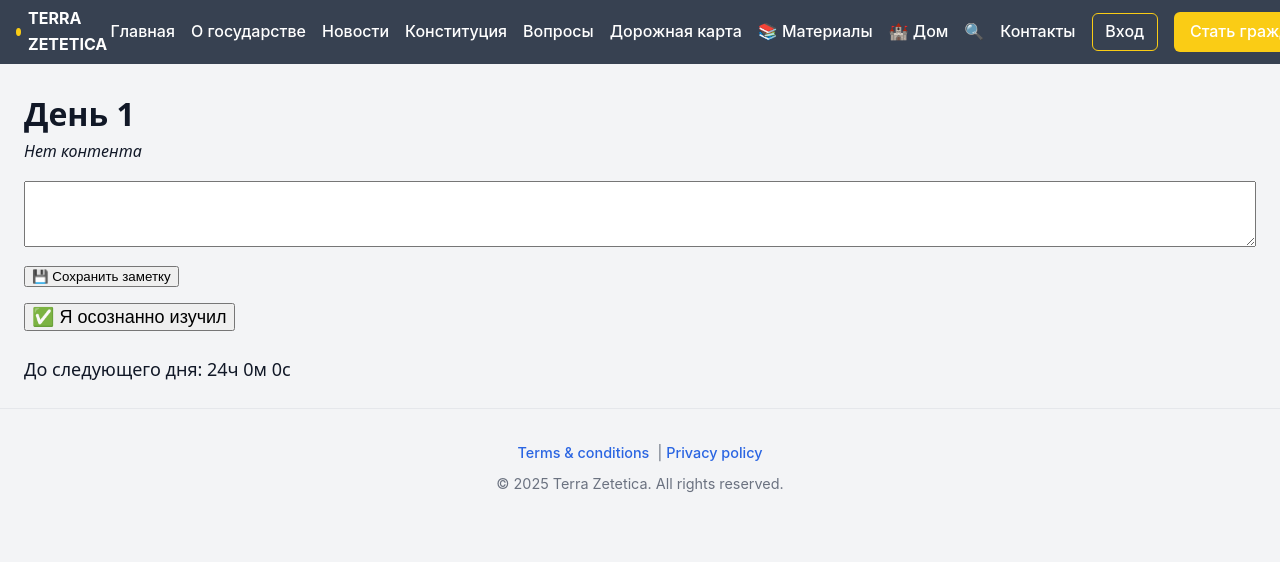
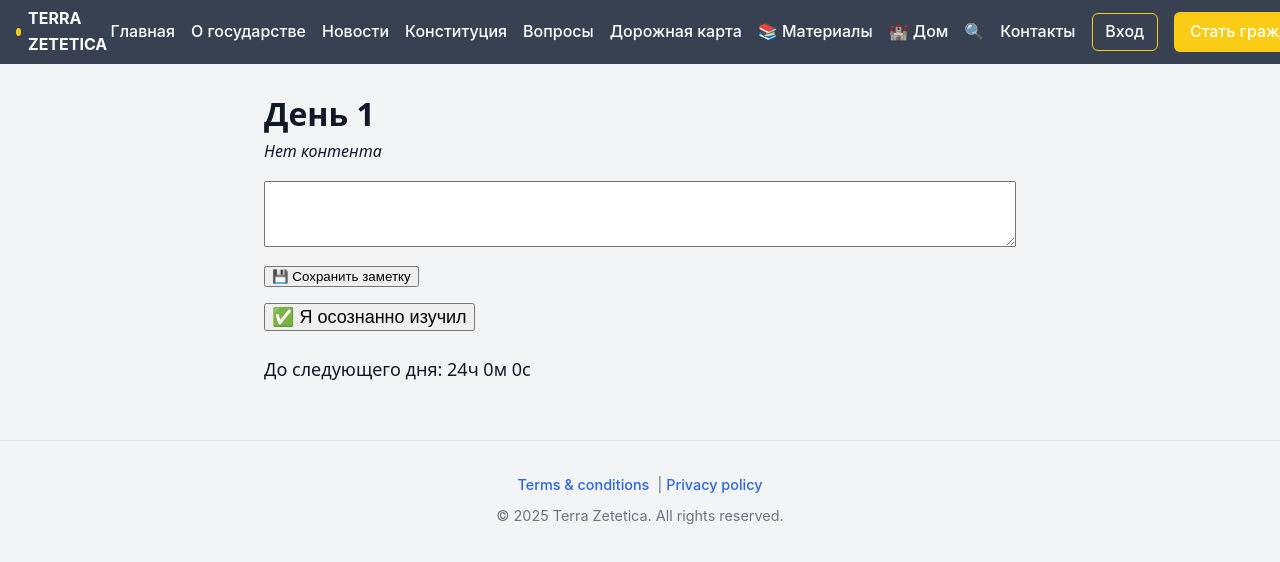
Before and after one commit to kardinalmarkov/terra-zetetica, a Next.js app: page /challenge2 in a window 1280 px wide. Shown: the top 562 px of the page. Built offline with nearby package versions, Linux system fonts and the light colour scheme; no server answers; the database is empty.

Commit message:
Update challenge2.js

```diff
--- a/pages/challenge2.js
+++ b/pages/challenge2.js
@@ -1,207 +1,157 @@
-// pages/challenge2.js
-// ================================================================
-//  • URL: /challenge2?day=N     (N от 1 до 14)
-//  • Markdown через react-markdown
-//  • Сохранение:
-//       1) Supabase SDK upsert  → статус «Сохранено ✓»
-//       2) если ошибка/оффлайн → кладём в очередь LS  → «В очереди ✓»
-//       3) sendBeacon отправит очередь при закрытии вкладки
-//  • Таймер 24 ч – Web-Worker, fallback setInterval
-//-----------------------------------------------------------------
-
-import { useEffect, useState }   from 'react';
-import { supabase }              from '../lib/supabase';
-import { getCid }                from '../utils/localAuth';
-import ReactMarkdown             from 'react-markdown';
-import Link                      from 'next/link';
+// pages/challenge2.js  — full‑featured page with DayMaterial, can_skip support
+// ========================================================================
+//  * URL           : /challenge2?day=N   (N 1‑14, default 1)
+//  * Markdown      : rendered via <DayMaterial> (title, subtitle, media, links …)
+//  * Save flow     : SDK‑upsert  → queue  → sendBeacon
+//  * Timer         : WebWorker (fallback setInterval) • hidden if can_skip
+//  * Navigation    : «◀ предыдущий / ▶ следующий» + автовыделение если unlocked
+//--------------------------------------------------------------------------
+import { useEffect, useState } from 'react';
+import { supabase }           from '../lib/supabase';
+import { getCid }             from '../utils/localAuth';
+import DayMaterial            from '../components/DayMaterial';
+import Link                   from 'next/link';
+import { parse }              from 'cookie';
 
 const ONE_DAY  = 86_400_000;
 const queueKey = 'tz_queue_v1';
 
-export default function Challenge({ day, material }) {
-  /* ---------------- state --------------------------------------- */
+export default function Challenge({ day, material, canSkip }) {
   const [note, setNote]         = useState('');
-  const [noteStatus, setNStat]  = useState('idle');    // idle | saving | saved | error
-  const [doneStatus, setDStat]  = useState('idle');    // idle | saving | saved | queued | error
-  const [left, setLeft]         = useState(0);
+  const [noteStat, setNStat]    = useState('idle');  // idle | saving | saved | error
+  const [doneStat, setDStat]    = useState('idle');  // idle | saving | saved | queued | error
+  const [left, setLeft]         = useState(canSkip ? 0 : ONE_DAY);
 
-  /* ---------------- helpers ------------------------------------- */
-  async function upsert(payload) {
-    // Переименовываем поле note → notes, чтобы совпало со схемой
-    if (payload.note !== undefined) {
-      payload.notes = payload.note;
-      delete payload.note;
-    }
+  /* --- helpers ---------------------------------------------------- */
+  async function upsert(row) {
+    if (row.note !== undefined) { row.notes = row.note; delete row.note; }
     const { error } = await supabase
       .from('daily_progress')
-      .upsert(payload, { onConflict: 'citizen_id,day_no' });
+      .upsert(row, { onConflict:'citizen_id,day_no' });
     return !error;
   }
+  const flushQueue = async () => {
+    const q = JSON.parse(localStorage.getItem(queueKey)||'[]');
+    if (!q.length) return;
+    const rest=[];
+    for (const r of q) if(!await upsert(r)) rest.push(r);
+    localStorage.setItem(queueKey, JSON.stringify(rest));
+    if (!rest.length && doneStat==='queued') setDStat('saved');
+  };
 
-  async function flushQueue() {
-    const arr = JSON.parse(localStorage.getItem(queueKey) || '[]');
-    if (!arr.length) return;
-    const rest = [];
-    for (const p of arr) if (!(await upsert(p))) rest.push(p);
-    localStorage.setItem(queueKey, JSON.stringify(rest));
-    if (!rest.length && doneStatus === 'queued') setDStat('saved');
-  }
-
-  /* ---------------- initial load ------------------------------- */
-  useEffect(() => {
-    // 1) подгружаем черновик заметки
-    setNote(localStorage.getItem(`tz_note_${day}`) || '');
-
-    // 2) считаем остаток времени до следующего дня
-    const started = Number(localStorage.getItem('tz_started') || Date.now());
+  /* --- init ------------------------------------------------------- */
+  useEffect(()=>{
+    setNote(localStorage.getItem(`tz_note_${day}`)||'');
+    if (canSkip) { setLeft(0); return; }
+    const started = Number(localStorage.getItem('tz_started')||Date.now());
     const next    = started + ONE_DAY;
-    setLeft(Math.max(0, next - Date.now()));
-
-    // 3) запускаем таймер (Web Worker если доступен)
+    setLeft(Math.max(0, next-Date.now()));
     let stop;
     if (window.Worker) {
-      const w = new Worker(URL.createObjectURL(
-        new Blob([`setInterval(()=>postMessage(Date.now()),1000)`])
-      ));
-      w.onmessage = () => setLeft(Math.max(0, next - Date.now()));
-      stop = () => w.terminate();
+      const w=new Worker(URL.createObjectURL(new Blob([`setInterval(()=>postMessage(Date.now()),1000);`] )));
+      w.onmessage=()=>setLeft(Math.max(0,next-Date.now()));
+      stop=()=>w.terminate();
     } else {
-      const id = setInterval(() => setLeft(Math.max(0, next - Date.now())), 1000);
-      stop = () => clearInterval(id);
+      const id=setInterval(()=>setLeft(Math.max(0,next-Date.now())),1000);
+      stop=()=>clearInterval(id);
     }
     return stop;
-  }, [day]);
+  },[day,canSkip]);
 
-  /* ---------------- queue listeners ----------------------------- */
-  useEffect(() => {
+  /* --- queue listeners ------------------------------------------- */
+  useEffect(()=>{
     flushQueue();
     window.addEventListener('online', flushQueue);
     document.addEventListener('visibilitychange', flushQueue);
-    window.addEventListener('pagehide', () => {
-      const q = localStorage.getItem(queueKey);
-      if (!q || q === '[]') return;
+    window.addEventListener('pagehide', ()=>{
+      const q=localStorage.getItem(queueKey); if(!q||q==='[]')return;
       navigator.sendBeacon(`/api/challenge/beacon?cid=${getCid()}`, q);
     });
-    return () => {
-      window.removeEventListener('online', flushQueue);
-      document.removeEventListener('visibilitychange', flushQueue);
+    return ()=>{
+      window.removeEventListener('online',flushQueue);
+      document.removeEventListener('visibilitychange',flushQueue);
     };
-  }, [doneStatus]);
+  },[doneStat]);
 
-  /* ---------------- handlers ------------------------------------ */
-  const handleSaveNote = async () => {
-    if (noteStatus === 'saving') return;
+  /* --- handlers --------------------------------------------------- */
+  const saveNote=async()=>{
+    if(noteStat==='saving')return;
     setNStat('saving');
-    const ok = await upsert({
-      citizen_id : Number(getCid()),
-      day_no     : day,
-      note
-    });
-    setNStat(ok ? 'saved' : 'error');
-    if (ok) localStorage.removeItem(`tz_note_${day}`);
+    const ok=await upsert({citizen_id:+getCid(),day_no:day,note});
+    setNStat(ok?'saved':'error');
+    if(ok) localStorage.removeItem(`tz_note_${day}`);
   };
-
-  const handleDone = async () => {
-    if (doneStatus === 'saving') return;
+  const saveDone=async()=>{
+    if(doneStat==='saving')return;
     setDStat('saving');
-
-    const payload = {
-      citizen_id : Number(getCid()),
-      day_no     : day,
-      watched_at : new Date().toISOString(),
-      note
-    };
-    const ok = await upsert(payload);
-
-    if (ok) {
+    const row={citizen_id:+getCid(),day_no:day,watched_at:new Date().toISOString(),note};
+    const ok=await upsert(row);
+    if(ok){
       setDStat('saved');
-      if (!localStorage.getItem('tz_started'))
-        localStorage.setItem('tz_started', Date.now());
-    } else {
-      // кладём в очередь (оффлайн или любая другая ошибка)
-      const q = JSON.parse(localStorage.getItem(queueKey) || '[]');
-      q.push(payload);
-      localStorage.setItem(queueKey, JSON.stringify(q));
+      if(!localStorage.getItem('tz_started')) localStorage.setItem('tz_started', Date.now());
+    }else{
+      const q=JSON.parse(localStorage.getItem(queueKey)||'[]');q.push(row);
+      localStorage.setItem(queueKey,JSON.stringify(q));
       setDStat('queued');
     }
   };
 
-  /* ---------------- render -------------------------------------- */
-  const h = Math.floor(left / 3_600_000);
-  const m = Math.floor(left / 60_000) % 60;
-  const s = Math.floor(left / 1000) % 60;
+  /* --- render ----------------------------------------------------- */
+  const h=Math.floor(left/3_600_000),m=Math.floor(left/60_000)%60,s=Math.floor(left/1000)%60;
+  return (
+    <main style={{padding:24,maxWidth:800,margin:'0 auto',fontFamily:'system-ui'}}>
+      <h1>День {day}</h1>
+      {material ? <DayMaterial day={day} data={material}/> : <p><em>Нет контента</em></p>}
 
-  return (
-    <main style={{padding:24,fontFamily:'system-ui'}}>
-      <h1>День {day}</h1>
-
-      <ReactMarkdown>{material || '*Нет контента*'}</ReactMarkdown>
-
-      <textarea
+      <textarea rows={4} style={{width:'100%',marginTop:16}}
         value={note}
-        onChange={e=>{
-          setNote(e.target.value);
-          localStorage.setItem(`tz_note_${day}`, e.target.value);
-        }}
-        rows={4}
-        style={{width:'100%',marginTop:16}}
+        onChange={e=>{setNote(e.target.value);localStorage.setItem(`tz_note_${day}`,e.target.value);}}
       />
 
-      {/* -------- кнопка заметки -------- */}
-      <div style={{marginTop:12,display:'flex',gap:12,alignItems:'center'}}>
-        <button onClick={handleSaveNote} disabled={noteStatus==='saving'}>
-          💾 Сохранить заметку
-        </button>
-        <span>
-          {noteStatus==='saving' && 'Сохраняю…'}
-          {noteStatus==='saved'  && 'Сохранено ✓'}
-          {noteStatus==='error'  && 'Ошибка ×'}
-        </span>
+      <div style={{display:'flex',gap:12,alignItems:'center',marginTop:12}}>
+        <button onClick={saveNote} disabled={noteStat==='saving'}>💾 Сохранить заметку</button>
+        {noteStat==='saving' && 'Сохраняю…'}
+        {noteStat==='saved'  && 'Сохранено ✓'}
+        {noteStat==='error'  && 'Ошибка ×'}
       </div>
 
-      {/* -------- кнопка завершения дня -------- */}
-      <div style={{marginTop:16,display:'flex',gap:12,alignItems:'center'}}>
-        <button
-          onClick={handleDone}
-          disabled={doneStatus==='saving'}
-          style={{fontSize:18}}
-        >
-          ✅ Я осознанно изучил
-        </button>
-        <span>
-          {doneStatus==='saving' && 'Сохраняю…'}
-          {doneStatus==='saved'  && 'Сохранено ✓'}
-          {doneStatus==='queued' && 'В очереди ✓'}
-          {doneStatus==='error'  && 'Ошибка ×'}
-        </span>
+      <div style={{display:'flex',gap:12,alignItems:'center',marginTop:16}}>
+        <button onClick={saveDone} disabled={doneStat==='saving'} style={{fontSize:18}}>✅ Я осознанно изучил</button>
+        {doneStat==='saved'  && '✓'}
+        {doneStat==='queued' && 'В очереди ✓'}
+        {doneStat==='saving' && 'Сохраняю…'}
+        {doneStat==='error'  && 'Ошибка ×'}
       </div>
 
-      {/* -------- таймер -------- */}
-      <p style={{marginTop:24,fontSize:18}}>
-        {left > 0
-          ? `До следующего дня: ${h}ч ${m}м ${s}с`
-          : day < 14
-            ? '✅ Можно переходить к следующему дню.'
-            : '🎉 Челлендж завершён!'}
-      </p>
+      {!canSkip && <p style={{marginTop:24,fontSize:18}}>До следующего дня: {h}ч {m}м {s}с</p>}
 
-      {left <= 0 && day < 14 &&
-        <Link href={`/challenge2?day=${day+1}`}>
-          ⏭ Перейти к дню {day+1}
-        </Link>}
+      {/* Навигация по дням */}
+      <div style={{marginTop:32,display:'flex',justifyContent:'space-between'}}>
+        {day>1  && <Link href={`/challenge2?day=${day-1}`}>◀ День {day-1}</Link>}
+        {day<14 && (left===0||canSkip) && <Link href={`/challenge2?day=${day+1}`}>День {day+1} ▶</Link>}
+      </div>
     </main>
   );
 }
 
-/* ---------- getInitialProps ------------------------------------ */
-Challenge.getInitialProps = async ({ query, res }) => {
-  const day = Number(query.day || 1);
-  const { data } = await supabase
-    .from('daily_materials')
-    .select('content_md')
-    .eq('day_no', day)
+/* ------------------------- getInitialProps --------------------- */
+Challenge.getInitialProps=async({req,res,query})=>{
+  const day=Number(query.day||1);
+  // 1) контент дня
+  const { data:mat }=await supabase.from('daily_materials')
+    .select('*')
+    .eq('day_no',day)
     .single();
 
-  if (res) res.setHeader('Cache-Control','s-maxage=3600, stale-while-revalidate');
-  return { day, material: data?.content_md || '' };
+  // 2) can_skip из citizens (по cookie cid)
+  let canSkip=false;
+  if(req){
+    const cid=parse(req.headers.cookie||'').cid;
+    if(cid){
+      const { data:c }=await supabase.from('citizens').select('can_skip').eq('id',cid).single();
+      canSkip=!!c?.can_skip;
+    }
+    res.setHeader('Cache-Control','s-maxage=300, stale-while-revalidate');
+  }
+  return { day, material:mat||null, canSkip };
 };
```
